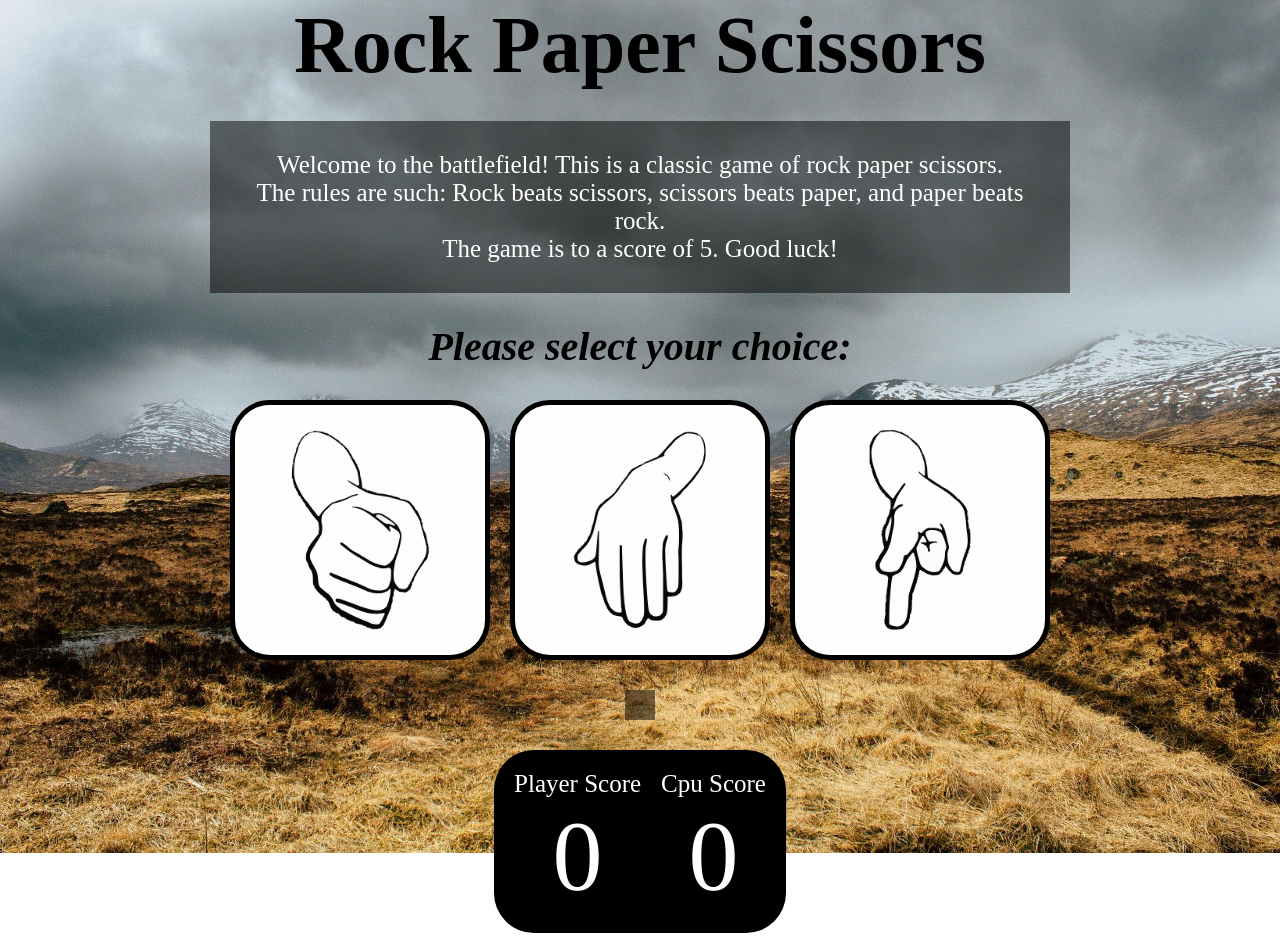
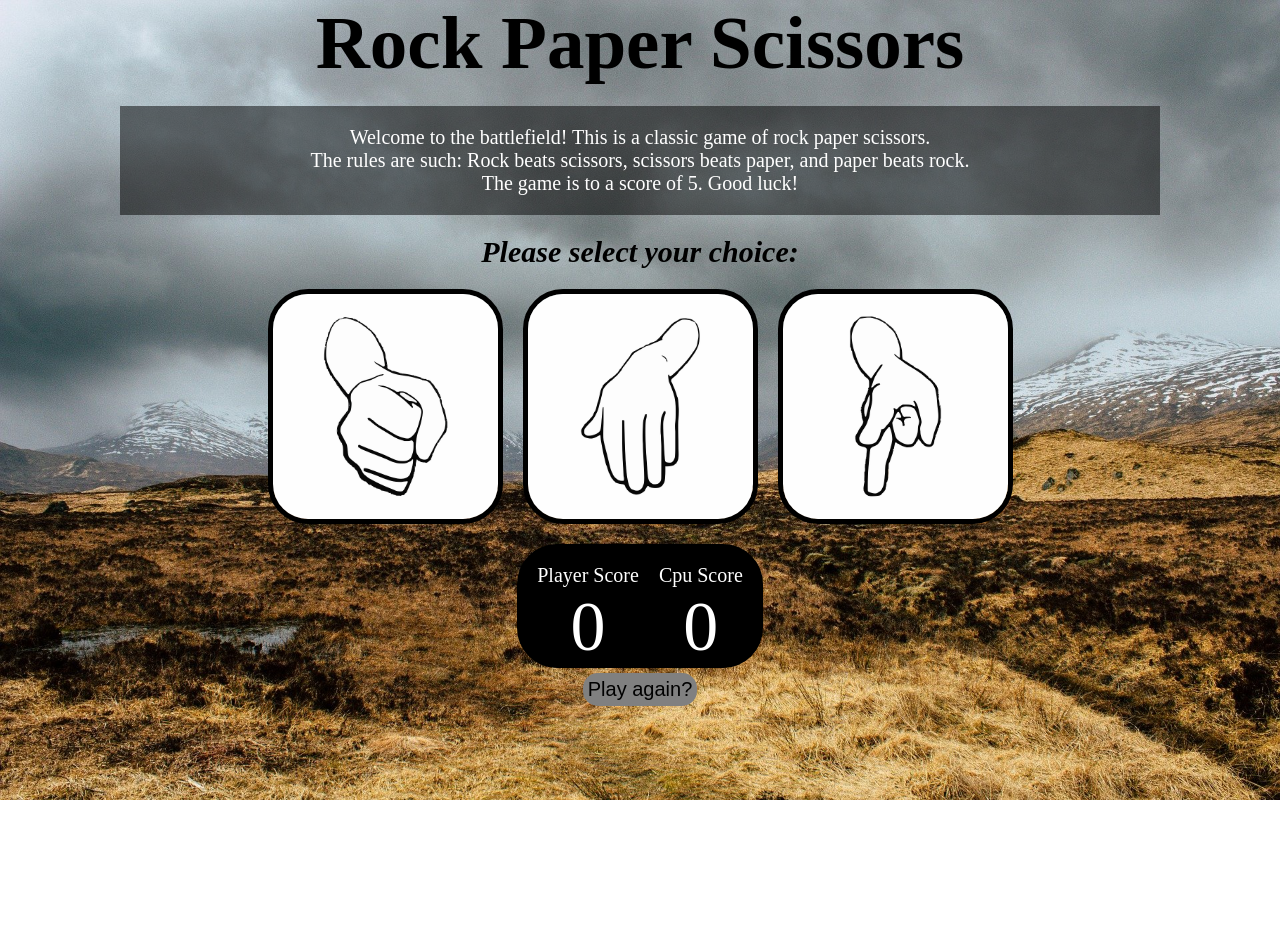
Before and after one commit to PeterBusatti/Rock-Paper-Scissors, a plain HTML site: page index.html in a window 1280 px wide. Shown: the top 936 px of the page. After the commit the page ends 800 px from the top, so only its background shows below. Drawn offline with Linux system fonts and the light colour scheme.

Commit message:
add more style and correct page layoyut

```diff
--- a/style.css
+++ b/style.css
@@ -12,28 +12,27 @@ body {
     display: flex;
     flex-direction: column;
     align-items: center;
-    height: 100vh;
-    gap: 30px;
+    gap: 20px;
 }
 #title {
     display:flex;
     justify-content: center;
-    font-size: 80px;
+    font-size: 75px;
 }
 
-p {
+p, #reset-btn{
     text-align: center;
-    font-size: 25px;
+    font-size: 20px;
 }
 
 #rules {
     display: flex;
     justify-content: center;
     align-items: center;
-    width: 800px;
+    width: 1000px;
     color:  white;
     background-color: rgba(0, 0, 0, 0.5);
-    padding: 30px;
+    padding: 20px;
 }
 
 #button-container{
@@ -42,8 +41,8 @@ p {
 }
 
 .btn {
-    height: 250px;
-    width: 250px;
+    height: 225px;
+    width: 225px;
     border-radius: 40px;
     border: 5px solid black;
 }
@@ -51,7 +50,7 @@ p {
 #choice-select-text {
     font-style: italic;
     font-weight: 900;
-    font-size: 40px;
+    font-size: 30px;
 }
 
 #result-display-container {
@@ -60,6 +59,7 @@ p {
     border-radius: 40px;
     gap: 20px;
     padding: 20px;
+    padding-bottom: 1px;
 
 }
 
@@ -68,17 +68,29 @@ p {
     flex-direction: column;
     color: white;
     align-items: center;
-    font-size: 100px;
+    font-size: 70px;
 }
 
 .btn-hover {
+    height: 225px;
+    width: 225px;
+    border-radius: 40px;
     border: 5px solid gold;
 }
 
 #log-display {
     text-align: center;
     font-size: 25px;
-    background-color: rgba(0, 0, 0, 0.5);
+    background-color: rgba(0, 0, 0, 0.75);
     color: rgb(245, 137, 137);
     padding: 15px;
+    display: none;
 }
+
+#reset-btn {
+    background-color: gray;
+    border-radius: 15px;
+    border-style: none;
+    padding: 5px;
+    margin-top: -15px;
+}
```
